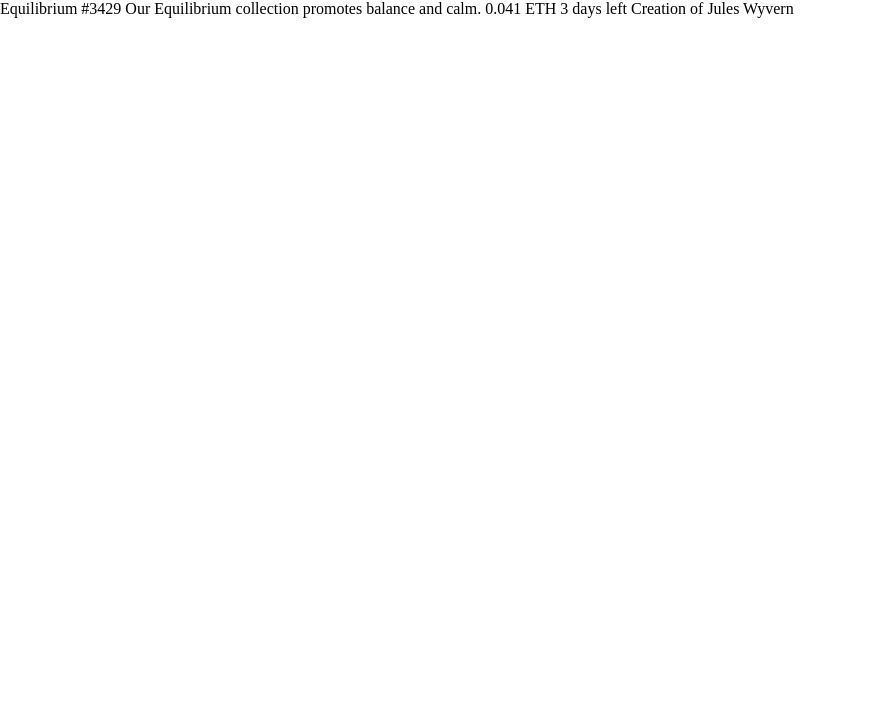
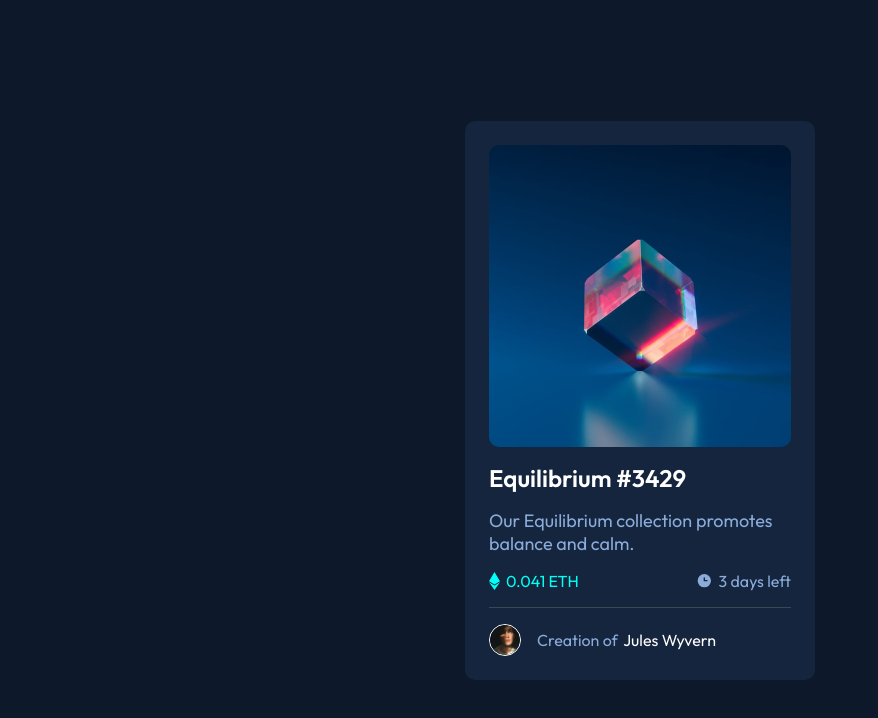
Before and after one commit to mthsimao/nft-card, a plain HTML site: page index.html in a window 1280 px wide. Shown: the whole page, without its empty margins (0-878 px from the left). Drawn offline with Linux system fonts and the light colour scheme.

Commit message:
finished project

```diff
--- a/css/style.css
+++ b/css/style.css
@@ -11,6 +11,7 @@
     --Very-dark-blue-card: hsl(216, 50%, 16%);
     --Very-dark-blue-line: hsl(215, 32%, 27%);
     --White: hsl(0, 0%, 100%);
+    --cyan-hover: hsla(178, 100%, 50%, 0.342);;
 }
 
 * {
@@ -18,3 +19,142 @@
     padding: 0;
     box-sizing: border-box;
 }
+
+body {
+    display: flex;
+    justify-content: center;
+    align-items: center;
+    background-color: var(--Very-dark-blue-main);
+    height: 100vh;
+}
+
+.card {
+    background-color: var(--Very-dark-blue-card);
+    color: var(--White);
+    font-family: var(--font-outfit);
+    padding: 1.5em;
+    border-radius: 10px;
+    max-width: 350px;
+}
+
+.flex {
+    display: flex;
+    flex-direction: column;
+    justify-content: center;
+    align-items: center;
+    gap: 1em;
+}
+
+.card-text {
+    display: flex;
+    flex-direction: column;
+    gap: 1em;
+    max-width: 316px;
+}
+
+.card-p {
+    font-size: 18px;
+    color: var(--Soft-blue);
+}
+
+.card-information p{
+    display: flex;
+    align-items: center;
+    gap: 6px;
+}
+
+.card-author {
+    color: var(--Soft-blue);
+    border-top: 1px solid #8080805d;
+    padding-top: 1em;
+}
+
+.card-author span {
+    color: var(--White);
+    padding-left: 2px
+}
+
+.row {
+    display: flex;
+    flex-direction: row;
+    justify-content: space-between;
+}
+
+.center {
+    display: flex;
+    flex-direction: row;
+    align-items: center;
+    gap: 1em;
+}
+
+.eth {
+    color: var(--Cyan);
+}
+
+.clock {
+    color: var(--Soft-blue);
+}
+
+.pq-img {
+    width: 32px;
+    border: 1px solid var(--White);
+    border-radius: 50%;
+}
+
+.box-img{
+    position: relative;
+    width: 100%;
+    display: inline-block;
+}
+
+.img {
+    display: block;
+    width: 100%;
+    border-radius: 10px;
+    height: auto;
+}
+
+.hover {
+    position: absolute;
+    top: 0;
+    left: 0;
+    right: 0;
+    bottom: 0;
+    opacity: 0;
+    transition: .7s ease-in-out;
+    background-color: var(--cyan-hover);
+    border-radius: 10px;
+    cursor: pointer;
+}
+
+.box-img:hover .hover {
+    opacity: 1;
+}
+
+.img2 {
+    position: absolute;
+    top: 50%;
+    left: 50%;
+    transform: translate(-50%, -50%);
+    -webkit-transform: translate(-50%, -50%);
+    -ms-transform: translate(-50%, -50%);
+}
+
+/* media*/
+
+@media (max-width:400px) {
+    .card {
+        max-width: 300px;
+    }
+}
+
+@media (max-width:325px) {
+    .card {
+        max-width: 260px;
+        padding: 1.2em;
+    }
+
+    .card-p {
+        font-size: 16px;
+    }
+}
--- a/index.html
+++ b/index.html
@@ -11,15 +11,44 @@
 
 </head>
 <body>
+<body>
+  <main>
+    <div class="card">
 
-  Equilibrium #3429
+      <div class="flex">
 
-  Our Equilibrium collection promotes balance and calm.
+        <div class="box-img">
+          <img src="images/image-equilibrium.jpg" alt="Equilibrium" class="img">
 
-  0.041 ETH
-  3 days left
+          <div class="hover">
+            <div class="img2"><img src="images/icon-view.svg" alt="icon view"> </div>
 
-  Creation of Jules Wyvern
+          </div>
+
+        </div><!--box-img-->
+
+        <div class="card-text">
+
+          <h2 class="card-tag">Equilibrium #3429</h2>
+
+          <p class="card-p">Our Equilibrium collection promotes balance and calm.</p>
+
+          <div class="card-information row">
+            <p class="eth"><img src="images/icon-ethereum.svg" alt="icon ethereum"> 0.041 ETH</p>
+            <p class="clock"><img src="images/icon-clock.svg" alt="icon clock"> 3 days left</p>
+          </div><!--information-->
+
+          <div class="card-author center">
+            <img src="images/image-avatar.png" class="pq-img" alt="One person(men) at the dark room taking a picture with sun on his face"> <p>Creation of <span> Jules Wyvern</span></p>
+          </div><!--author-->
+
+        </div><!--card-text-->
+
+      </div><!--flex-->
+
+    </div><!--card-->
+  </main>
+</body>
 
 </body>
 </html>
```
